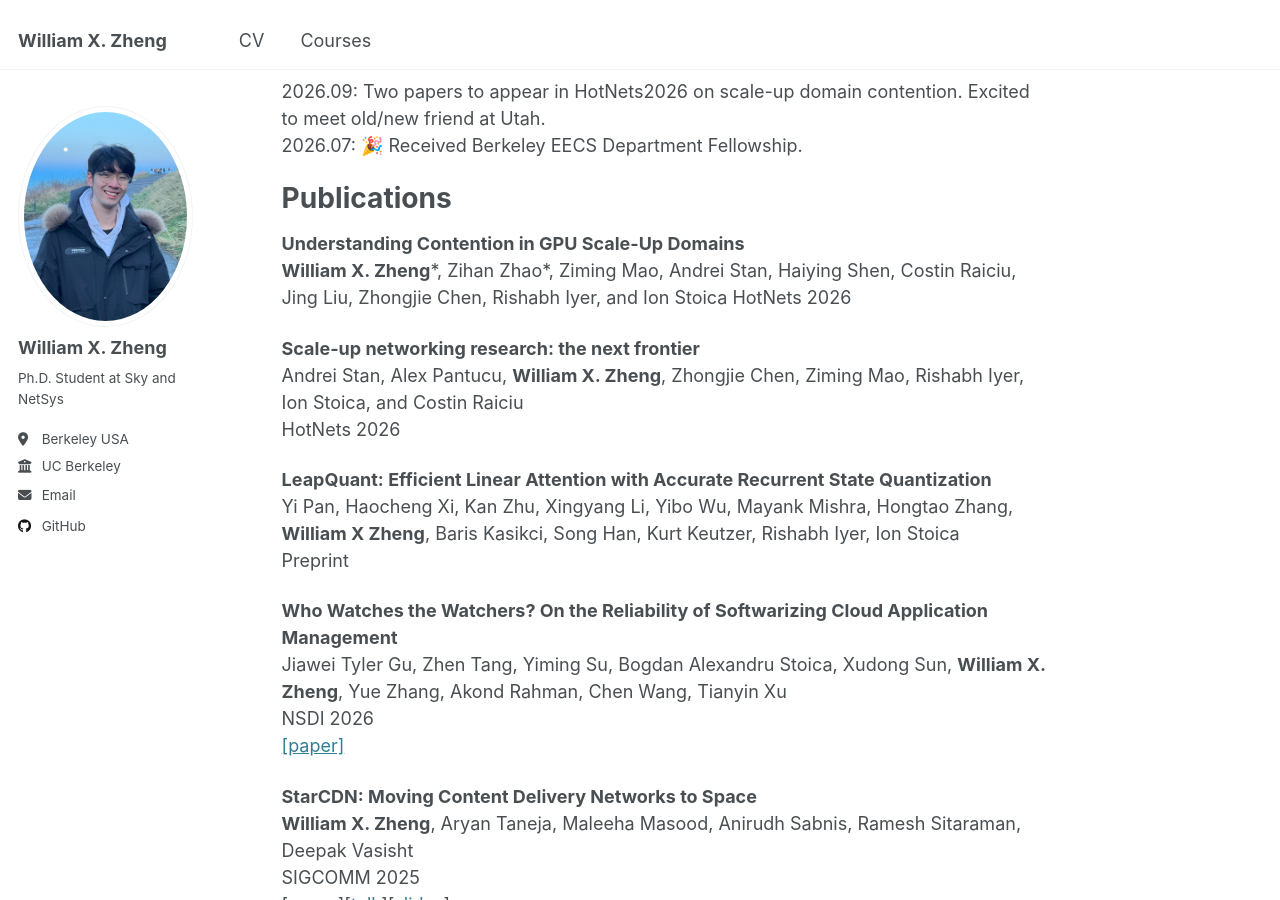
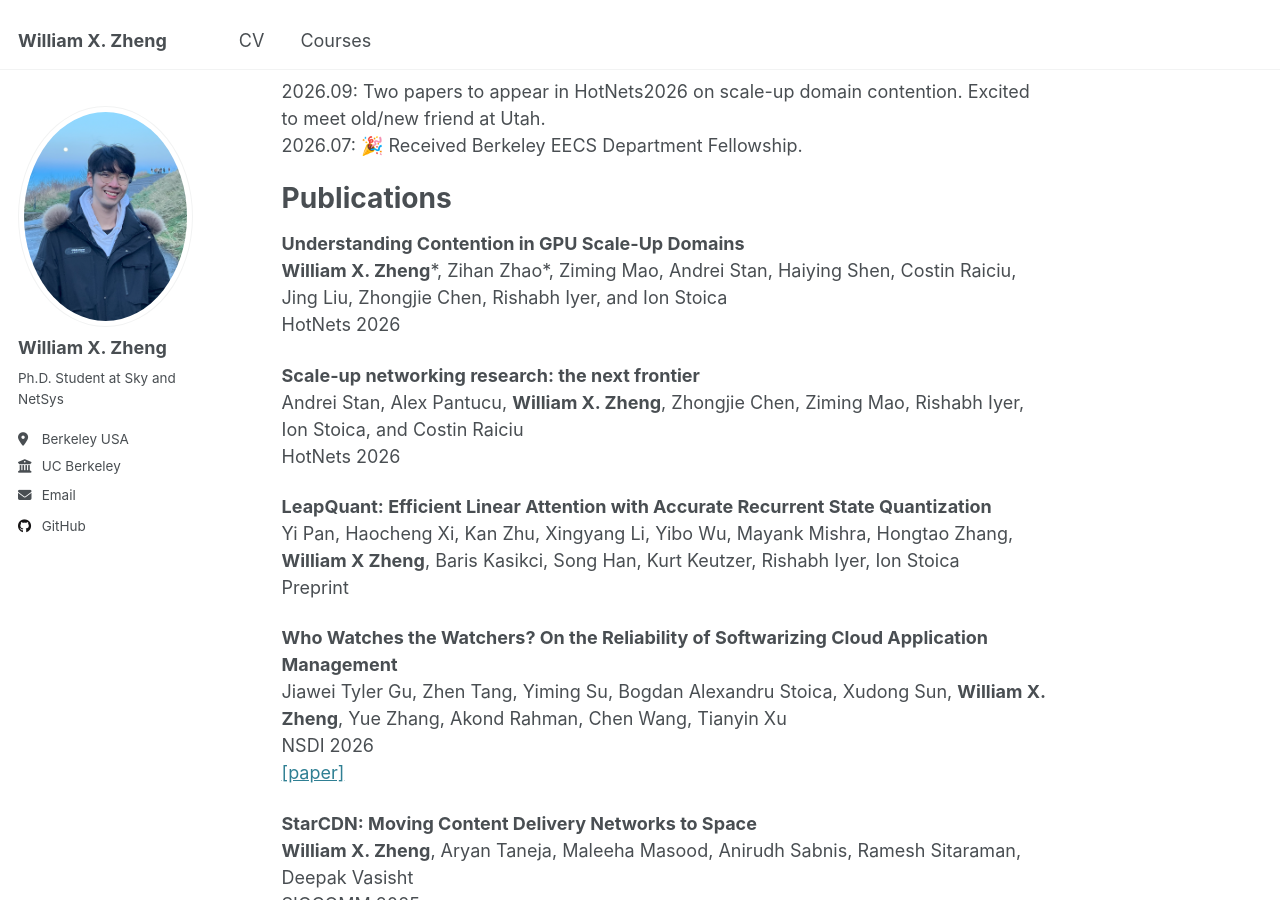
Before and after one commit to xinze-zheng/xinze-zheng.github.io, a Jekyll site: the page built from _pages/about.md, in a window 1280 px wide and 900 px high, scrolled down 451 px. Built offline with Jekyll 4.4.1, drawn with Linux system fonts in a browser that asks for light colours.

```diff
--- a/_pages/about.md
+++ b/_pages/about.md
@@ -22,7 +22,7 @@ News
 Publications
 =====
 **Understanding Contention in GPU Scale-Up Domains**\\
-**William X. Zheng**\*, Zihan Zhao\*, Ziming Mao, Andrei Stan, Haiying Shen, Costin Raiciu, Jing Liu, Zhongjie Chen, Rishabh Iyer, and Ion Stoica
+**William X. Zheng**\*, Zihan Zhao\*, Ziming Mao, Andrei Stan, Haiying Shen, Costin Raiciu, Jing Liu, Zhongjie Chen, Rishabh Iyer, and Ion Stoica\\
 HotNets 2026
 
 **Scale-up networking research: the next frontier**\\
```
